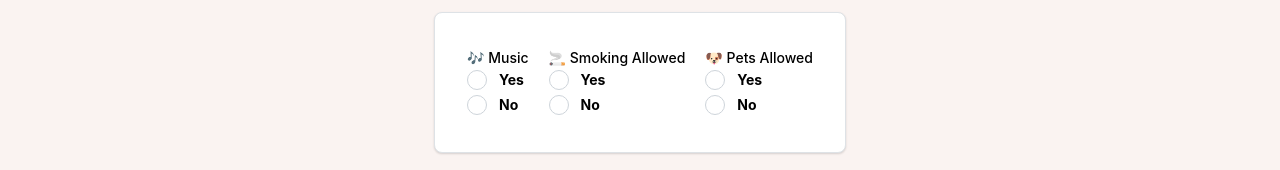
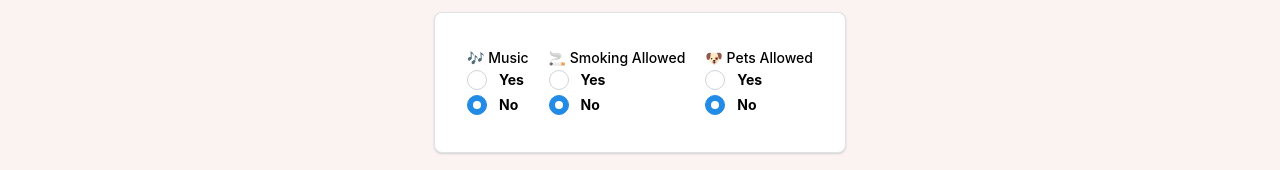
Before and after one commit to Tangy-Stackers/Ridelin-client, a React (Vite) app: page /createride in a window 1280 px wide. Shown: the part 568-738 px from the top of the page. Built offline with nearby package versions, Linux system fonts and the light colour scheme.

Commit message:
Fix radio boolean response to create ride

```diff
--- a/src/components/CreateRide.jsx
+++ b/src/components/CreateRide.jsx
@@ -1,7 +1,7 @@
 import axios from "axios";
 import { useState } from "react";
 import { useNavigate } from "react-router-dom";
-import { Button, TextInput, Popover, Radio, Group, Container, Paper, Title, Divider, Stack, Flex } from "@mantine/core";
+import { Button, TextInput, Popover, RadioGroup, Radio, Group, Container, Paper, Title, Divider, Stack, Flex } from "@mantine/core";
 import { DatePicker, TimeInput } from '@mantine/dates';
 import { dateFormatter } from "../utils/dateFormatter";
 
@@ -28,9 +28,9 @@ function CreateRide() {
         distance: "",
         vehicle: "",
         licensePlate: "",
-        music: "",
-        smokingAllowed: "",
-        petsAllowed: "",
+        music: "false",
+        smokingAllowed: "false",
+        petsAllowed: "false",
         waypoints: [],
         driverId: userId,
     });
@@ -42,6 +42,13 @@ function CreateRide() {
         });
     };
 
+    const handleChangeRadio = (item, value) => {
+        SetCreateRideData({
+            ...CreateRideData,
+            [item]: value,
+        });
+
+    }
     const handleSubmit = (e) => {
         e.preventDefault();
 
@@ -49,7 +56,7 @@ function CreateRide() {
             { headers: { Authorization: `Bearer ${storedToken}` } }
         )
             .then((response) => {
-                console.log('Successful ride created', response.data);
+                // console.log('Successful ride created', response.data);
                 const newRideId = response.data._id;
                 navigate(`/ride/${newRideId}`);
             })
@@ -74,7 +81,7 @@ function CreateRide() {
                 wrap="wrap"
             >
 
-                <form onSubmit={handleSubmit} style={{display: "flex", gap: "1rem", flexWrap: "wrap", justifyContent: "center" }} >
+                <form onSubmit={handleSubmit} style={{ display: "flex", gap: "1rem", flexWrap: "wrap", justifyContent: "center" }} >
                     <div style={{ display: "flex", gap: "1rem", flexWrap: "wrap", justifyContent: "center" }}>
 
                         <Paper shadow="xs" p="xl" radius="md" withBorder>
@@ -125,23 +132,62 @@ function CreateRide() {
                         <Paper shadow="xs" p="xl" radius="md" withBorder>
                             <Flex direction="row" gap="lg" wrap="wrap">
                                 <Group>
-                                    <Radio.Group label="🎶 Music">
-                                        <Radio value="true" label="Yes" checked={CreateRideData.music === "true"} onChange={handleChange} />
-                                        <Radio value="false" label="No" checked={CreateRideData.music === "false"} onChange={handleChange} />
-                                    </Radio.Group>
+                                    <RadioGroup
+                                        label="🎶 Music"
+                                        value={CreateRideData.music}
+                                        onChange={(value) => handleChangeRadio("music", value)}
+                                        name="music"
+                                    >
+                                        <Radio
+                                            value="true"
+                                            label="Yes"
+                                        />
+                                        <Radio
+                                            value="false"
+                                            label="No"
+                                        />
+                                    </RadioGroup>
                                 </Group>
+
                                 <Group>
-                                    <Radio.Group label="🚬 Smoking Allowed">
-                                        <Radio value="true" label="Yes" checked={CreateRideData.smokingAllowed === "true"} onChange={handleChange} />
-                                        <Radio value="false" label="No" checked={CreateRideData.smokingAllowed === "false"} onChange={handleChange} />
-                                    </Radio.Group>
+                                    <RadioGroup
+                                        label="🚬 Smoking Allowed"
+                                        value={CreateRideData.smokingAllowed}
+                                        onChange={(value) => handleChangeRadio("smokingAllowed", value)}
+                                        name="smokingAllowed"
+                                    >
+                                        <Radio
+                                            value="true"
+                                            label="Yes"
+
+                                        />
+                                        <Radio
+                                            value="false"
+                                            label="No"
+
+                                        />
+                                    </RadioGroup>
+
                                 </Group>
+
                                 <Group>
-                                    <Radio.Group label="🐶 Pets Allowed">
-                                        <Radio value="true" label="Yes" checked={CreateRideData.petsAllowed === "true"} onChange={handleChange} />
-                                        <Radio value="false" label="No" checked={CreateRideData.petsAllowed === "false"} onChange={handleChange} />
-                                    </Radio.Group>
+                                    <RadioGroup
+                                        label="🐶 Pets Allowed"
+                                        value={CreateRideData.petsAllowed}
+                                        onChange={(value) => handleChangeRadio("petsAllowed", value)}
+                                        name="petsAllowed"
+                                        >
+                                        <Radio
+                                            value="true"
+                                            label="Yes"
+                                        />
+                                        <Radio
+                                            value="false"
+                                            label="No"
+                                        />
+                                    </RadioGroup>
                                 </Group>
+
                             </Flex>
                         </Paper>
 
```
